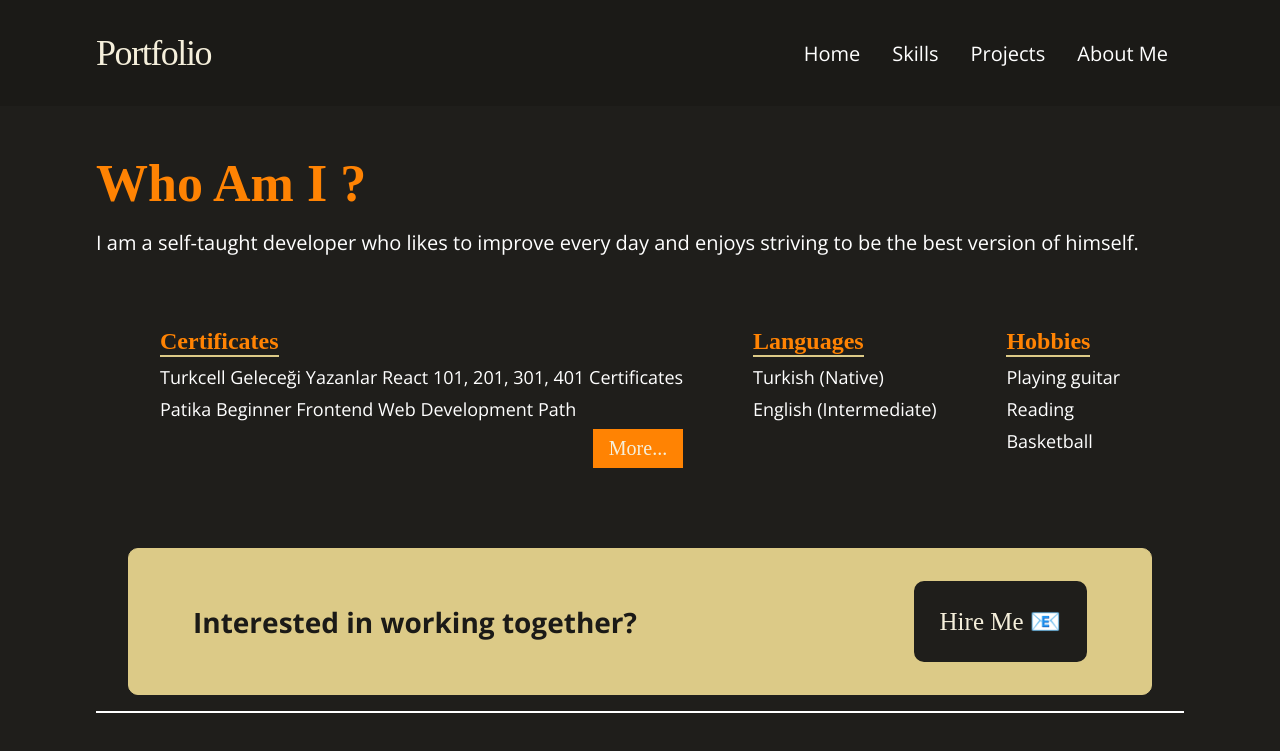
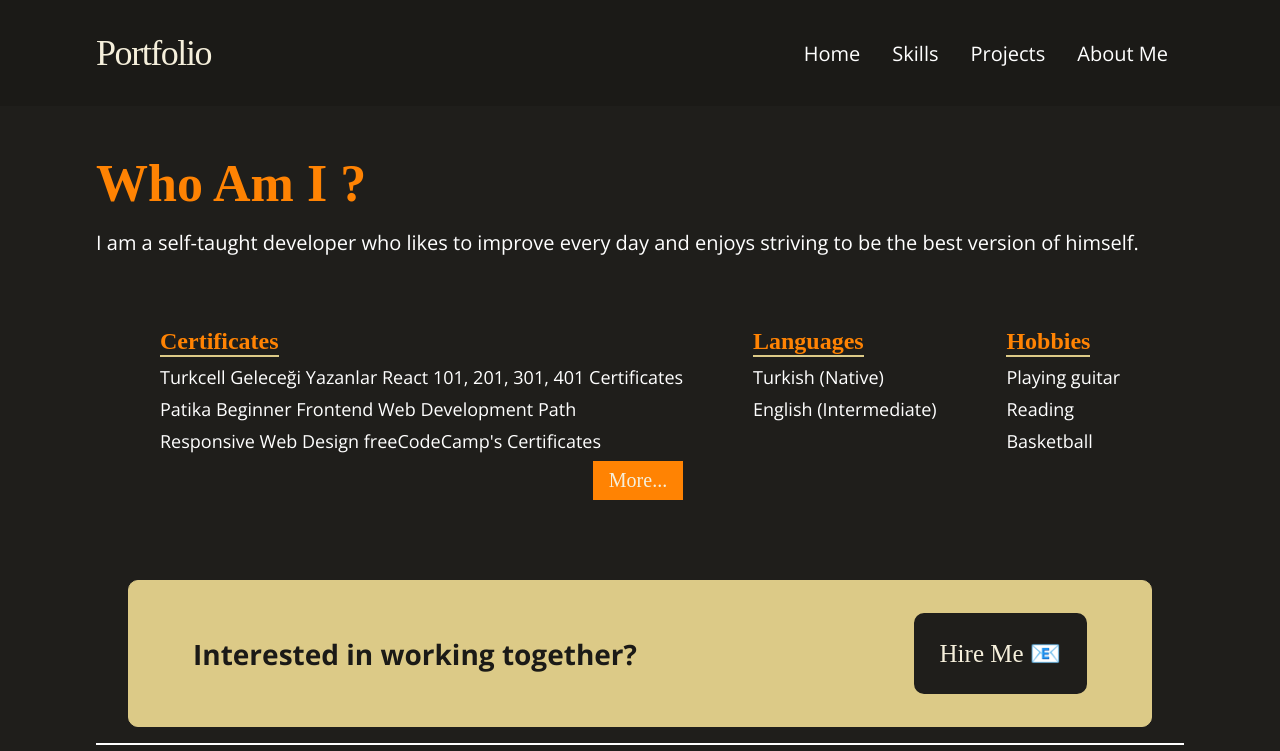
Before and after one commit to ertugrulyamaan/Portfolio-website, a React (Vite) app: page /about in a window 1280 px wide. Shown: the top 751 px of the page. Built offline with nearby package versions, Linux system fonts and the light colour scheme; a web font is replaced by a local one.

Commit message:
added certificate

```diff
--- a/src/components/About/About.jsx
+++ b/src/components/About/About.jsx
@@ -14,6 +14,7 @@ const About = () => {
             <h4>Certificates</h4>
             <li>Turkcell Geleceği Yazanlar React 101, 201, 301, 401 Certificates</li>
             <li>Patika Beginner Frontend Web Development Path</li>
+            <li>Responsive Web Design freeCodeCamp's Certificates</li>
             <a href="https://www.linkedin.com/in/ertugrul-yaman-developer/">More...</a>
           </ul>
           <ul>
```
